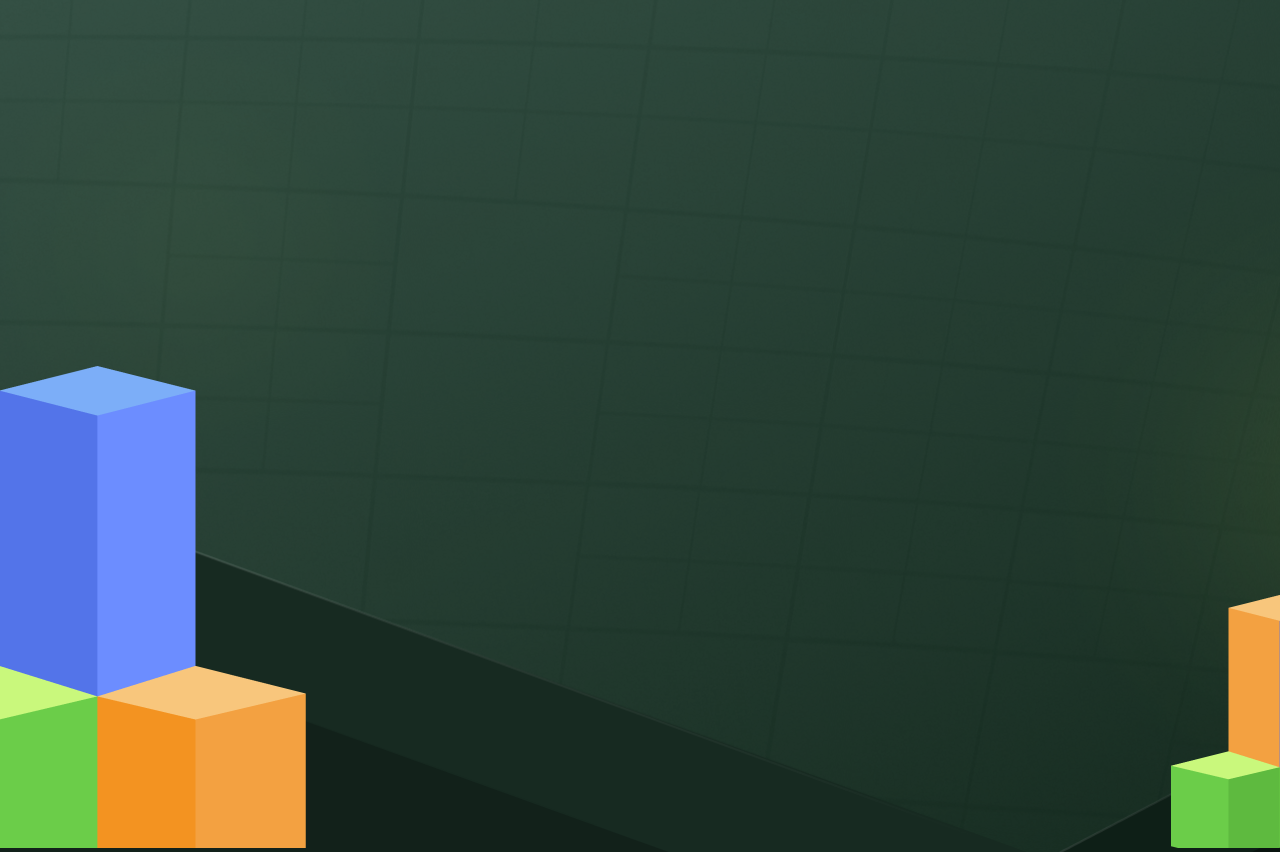
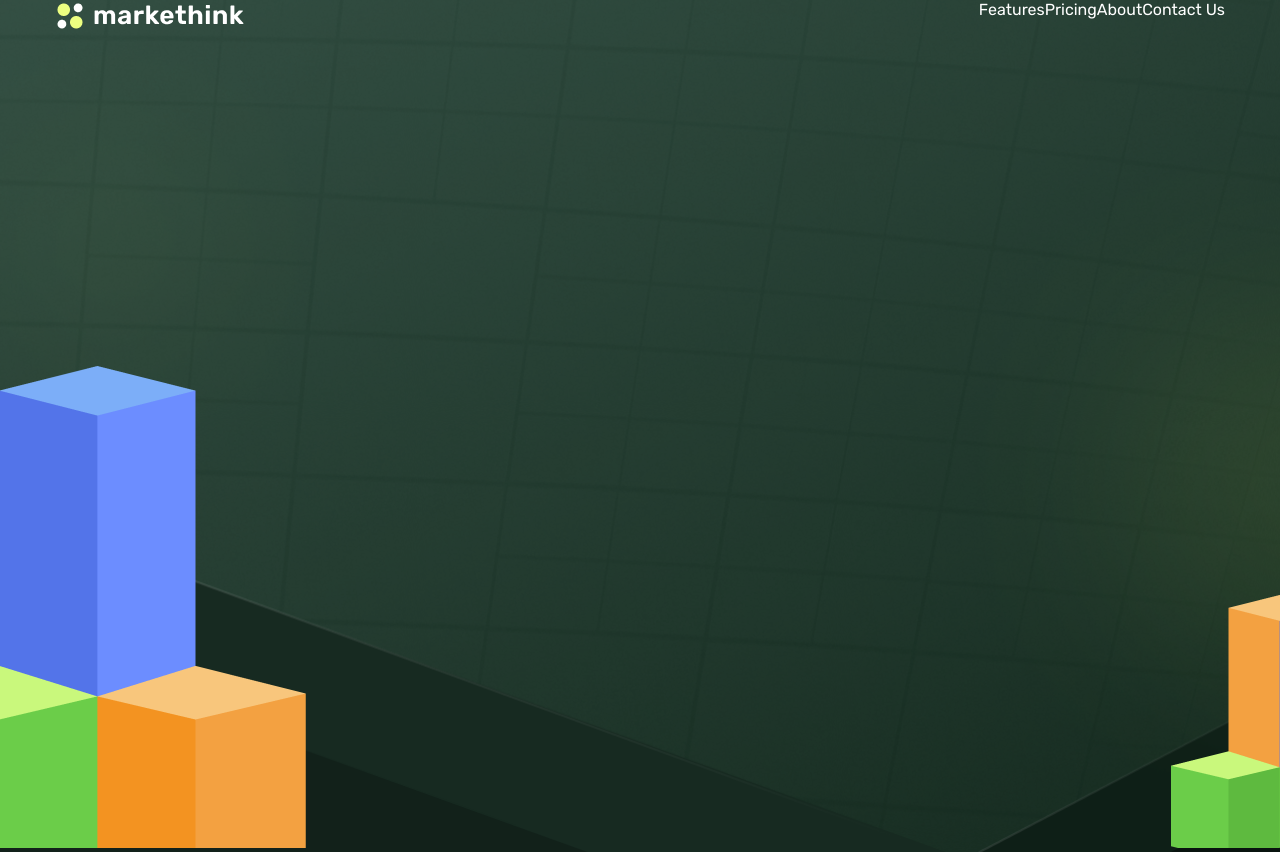
Before and after one commit to oleksmel/Lesson_15_digital_marketing, a plain HTML site: page index.html in a window 1280 px wide. Drawn offline with Linux system fonts and the light colour scheme.

Commit message:
added and changes

```diff
--- a/index.html
+++ b/index.html
@@ -13,6 +13,30 @@
 <body>
     <header class="header">
         <div class="elements-bg">
+
+            <div class="container">
+                <div class="header-top">
+                    <a href="/"><img src="./img/Group 532 LOGO.png" alt=""></a>
+
+                    <nav class="main-menu">
+                        <ul>
+                            <li>
+                                <a href="#">Features</a>
+                            </li>
+                            <li>
+                                <a href="#">Pricing</a>
+                            </li>
+                            <li>
+                                <a href="#">About</a>
+                            </li>
+                            <li>
+                                <a href="#">Contact Us</a>
+                            </li>
+                        </ul>
+                    </nav>
+                </div>
+            </div>
+
             <div class="bg-element-1">
                 <img src="/img/header-left.png" alt="">
             </div>
--- a/styles.css
+++ b/styles.css
@@ -17,10 +17,15 @@ body {
 /*Header Start*/
 
 .header {
-    background: url(./img/header-background.png) 0 0 no-repeat;
+    background: url(./img/header-background.png) center center no-repeat;
     background-size: cover;
     min-height: 852px;
     position: relative;
+}
+
+.header-top {
+    display: flex;
+    justify-content: space-between;
 }
 
 .bg-element-1 {
@@ -34,3 +39,19 @@ body {
     right: 0;
     bottom: 0;
 }
+
+.main-menu ul {
+    display: flex;
+}
+
+.main-menu ul li {
+    list-style: none;
+}
+
+.main-menu ul li a {
+    text-decoration: none;
+    font-weight: 400;
+    font-size: 16px;
+    line-height: 19px;
+    color: #ffffff;
+}
```
Also changed, not shown: img/Group 532 LOGO.png (added).
